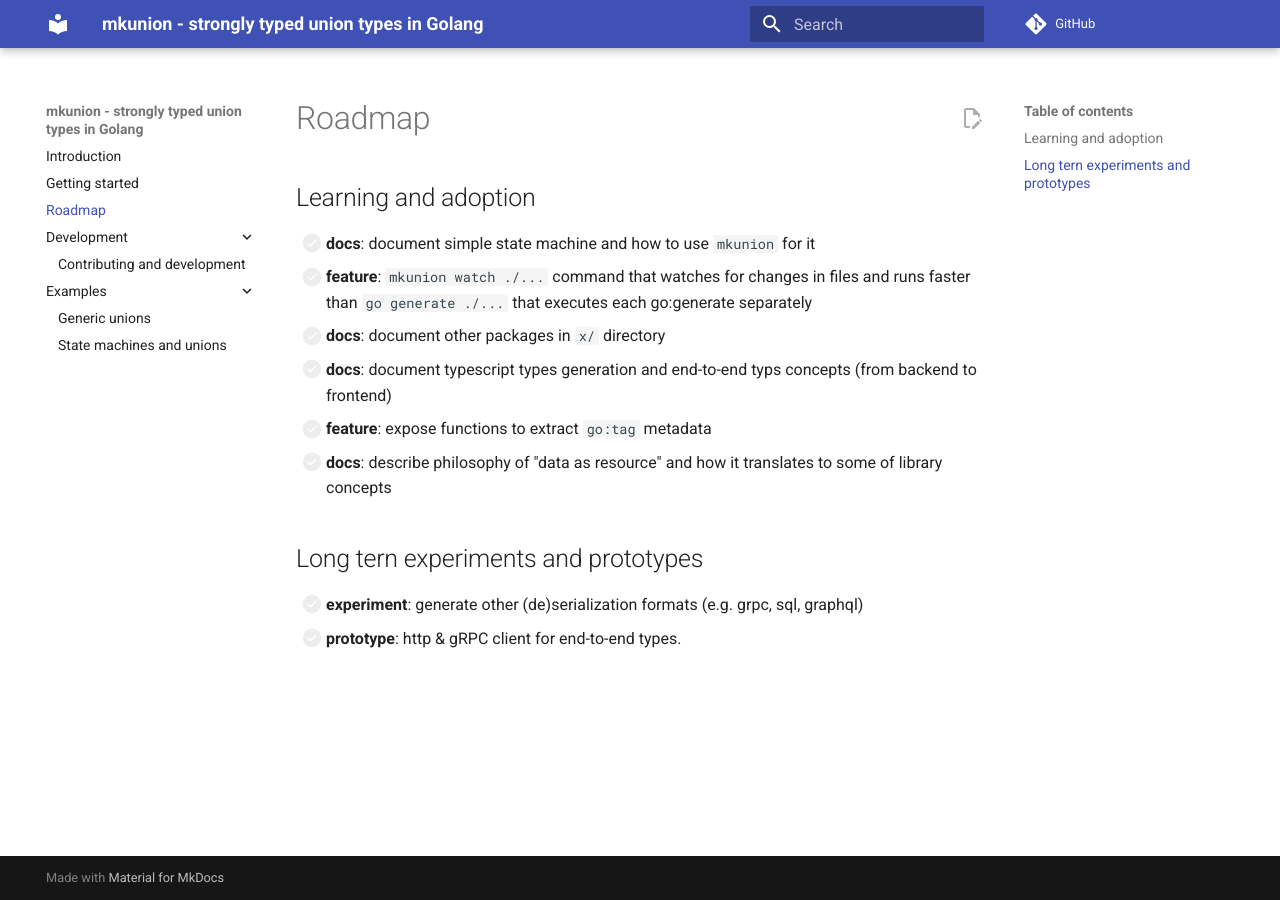
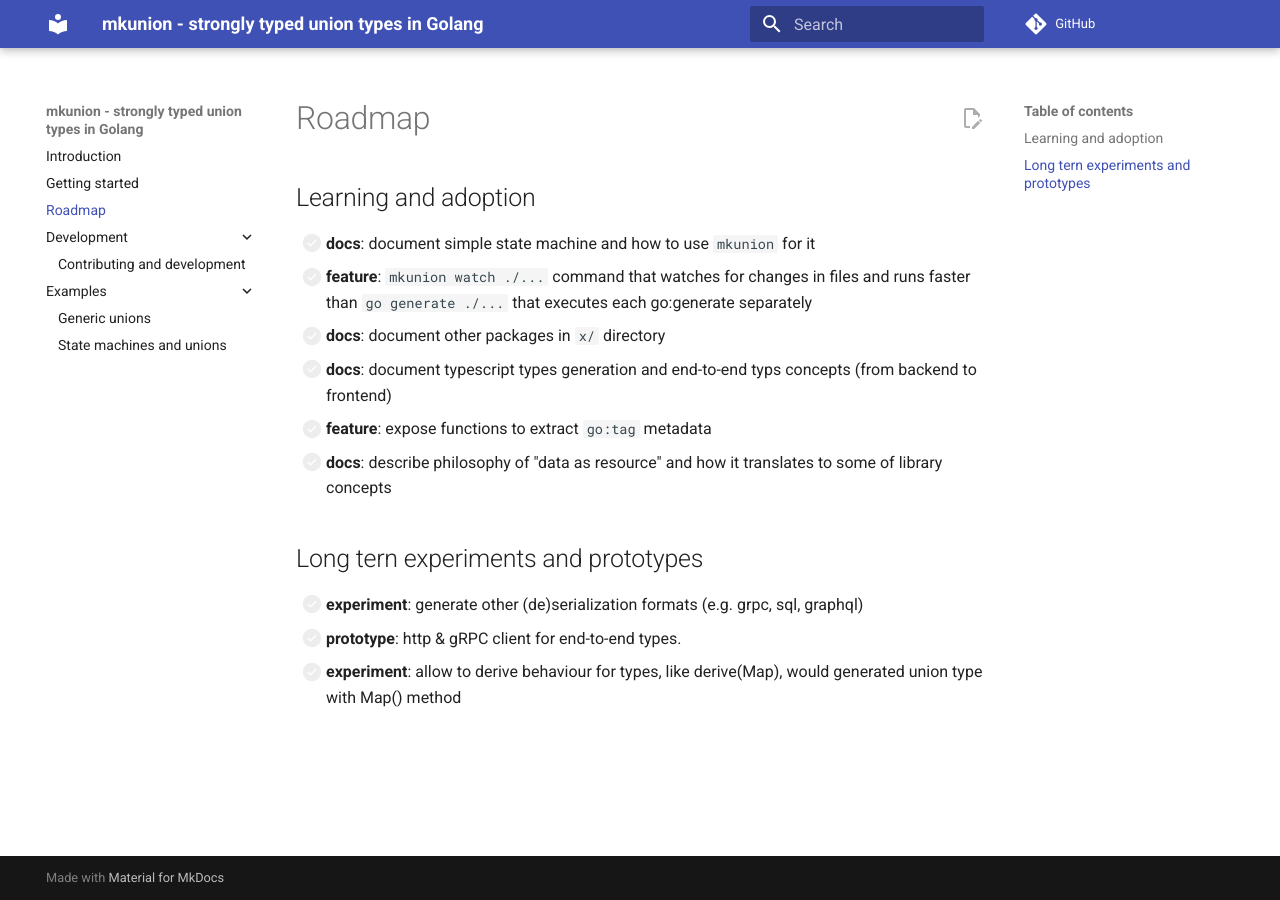
Before and after one commit to widmogrod/mkunion, an MkDocs documentation site: the page built from docs/roadmap.md, in a window 1280 px wide. Built offline with MkDocs 1.6.1 and Material for MkDocs 9.7.7, drawn with Linux system fonts in a browser that asks for light colours; comment, search, counter and statistics services are not loaded.

Commit message:
docs: introduce roadmap idea

```diff
--- a/docs/roadmap.md
+++ b/docs/roadmap.md
@@ -12,3 +12,4 @@
 
 - [ ] **experiment**: generate other (de)serialization formats (e.g. grpc, sql, graphql)
 - [ ] **prototype**: http & gRPC client for end-to-end types.
+- [ ] **experiment**: allow to derive behaviour for types, like derive(Map), would generated union type with Map() method
```
